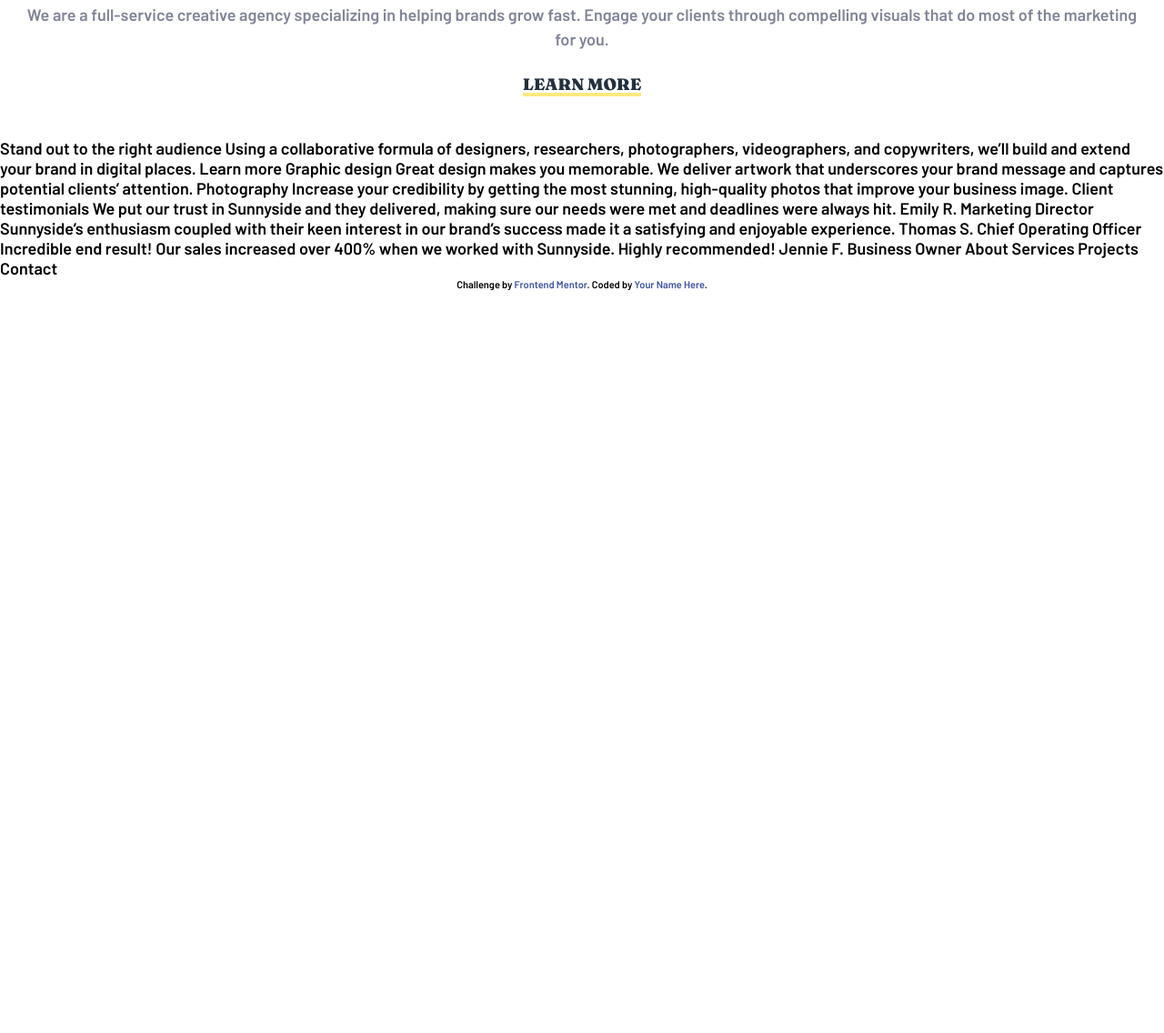
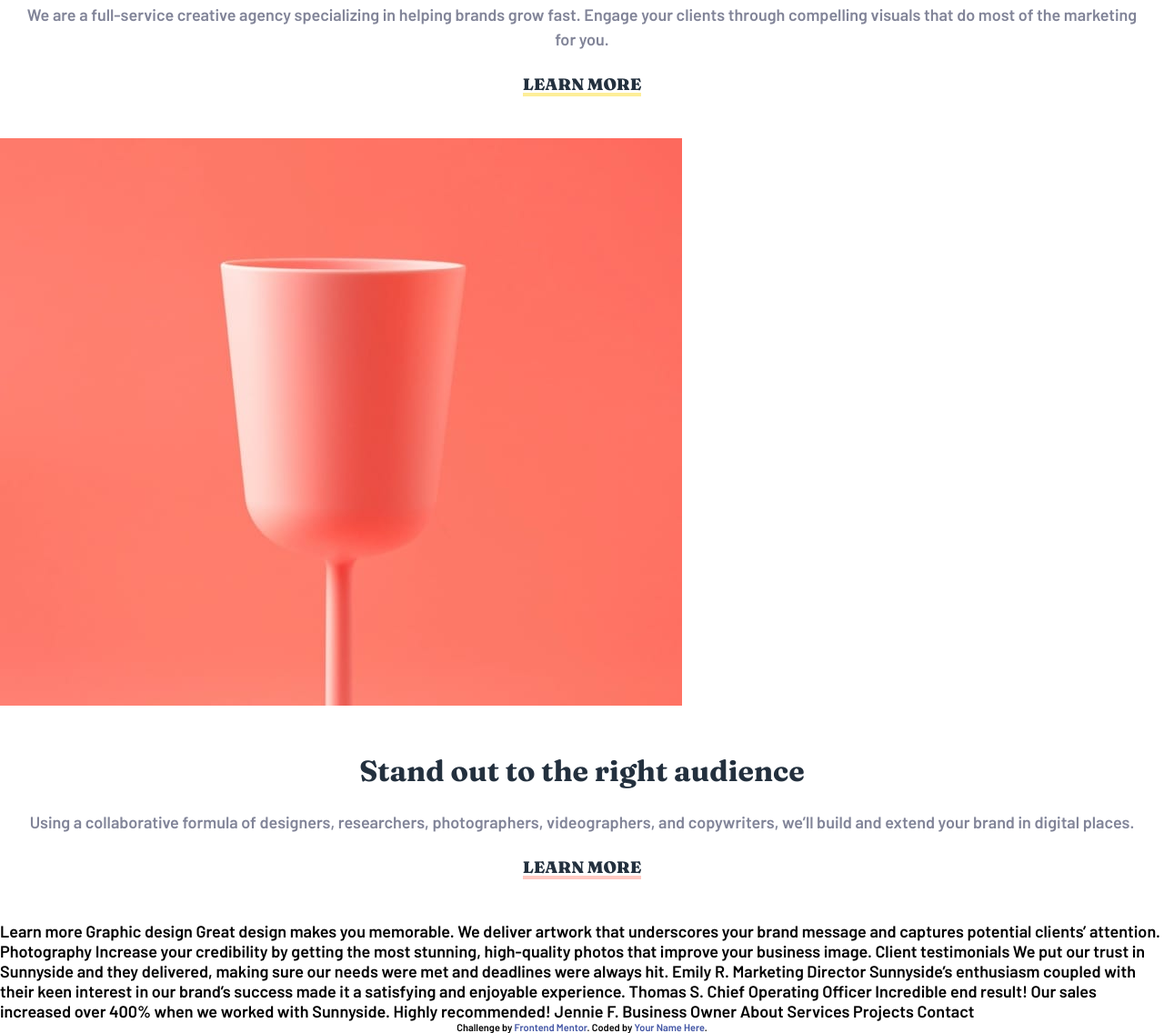
Before and after one commit to guisantosfr/sunnyside-agency-landing-page, a plain HTML site: page index.html in a window 1280 px wide. Shown: the part 1536-2672 px from the top of the page at 91% size. Before the commit the page ends 1855 px from the top, so only its background shows below. Drawn offline with Linux system fonts and the light colour scheme.

Commit message:
Stand out section

```diff
--- a/index.html
+++ b/index.html
@@ -56,13 +56,26 @@
 
         <a href="#" class="transform-link">Learn more</a>
       </div>
-
     </section>
 
-    <!-- <section class="stand-out">
+    <section class="stand-out">
+      <div class="stand-out-image">
+        <img src="./images/mobile/image-stand-out.jpg" />
+      </div>
 
+      <div class="info">
+        <h2>Stand out to the right audience</h2>
+
+        <p>
+          Using a collaborative formula of designers, researchers, photographers, videographers, and copywriters,
+          we’ll build and extend your brand in digital places.
+        </p>
+
+        <a href="#" class="stand-out-link">Learn more</a>
+      </div>
     </section>
 
+    <!--
     <section class="services">
       <div class="graphic-design"></div>
 
@@ -84,12 +97,6 @@
   <!-- <footer>
 
   </footer> -->
-
-
-  Stand out to the right audience
-
-  Using a collaborative formula of designers, researchers, photographers, videographers, and copywriters, we’ll build
-  and extend your brand in digital places.
 
   Learn more
 
--- a/styles.css
+++ b/styles.css
@@ -169,11 +169,15 @@ header{
   bottom: -2px;
   width: 100%;
   height: 4px;
-  opacity: .5;
+  opacity: .4;
 }
 
 .transform-link::after{
   background-color: var(--yellow);
+}
+
+.stand-out-link::after{
+  background-color: var(--soft-red);
 }
 
 /* .barlow-semibold {
```
